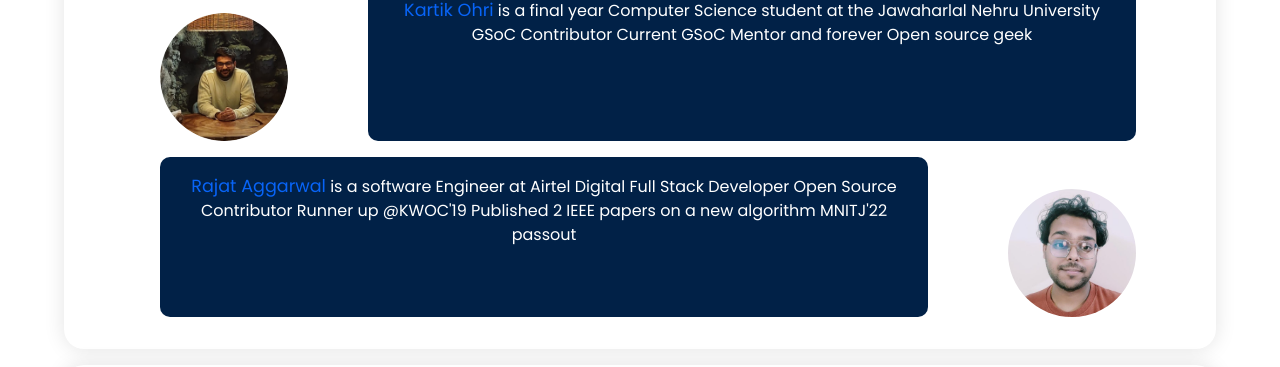
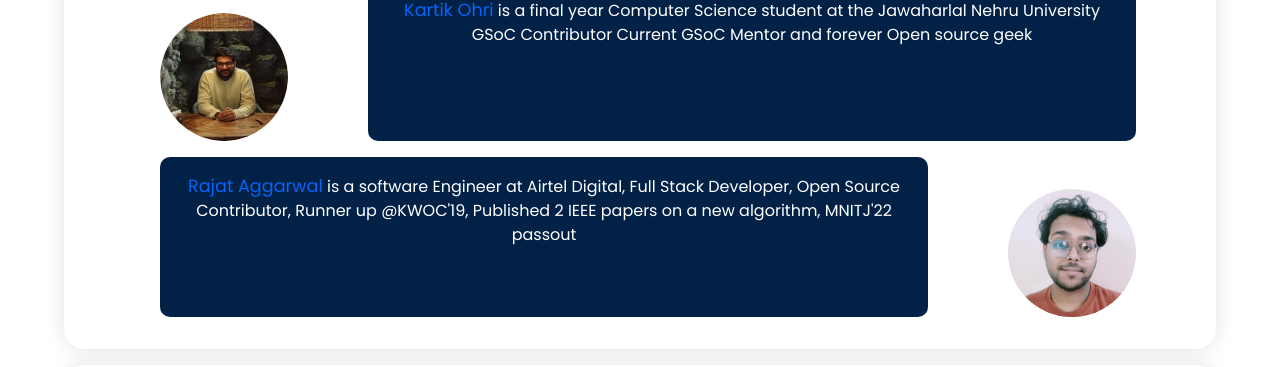
Before and after one commit to MicrosoftStudentChapterIGDTUW/reactmsc, a React (Create React App) app: page /bootcamp in a window 1280 px wide. Shown: the part 900-1267 px from the top of the page. Built offline with nearby package versions, Linux system fonts and the light colour scheme.

Commit message:
alignment

```diff
--- a/src/Bootcamp/Bootcamp.js
+++ b/src/Bootcamp/Bootcamp.js
@@ -21,14 +21,10 @@ function Bootcamp(){
             <div className="circlementor">
                 <h3>Web Development Mentors</h3>
                 <Teamleft image={kartik} name="Kartik Ohri" content=" is a final year Computer Science student at the Jawaharlal Nehru University
-                                                    GSoC Contributor
-                                                    Current GSoC Mentor and forever Open source geek"/>
-                <Teamright image={rajat} name="Rajat Aggarwal" content=" is a software Engineer at Airtel Digital
-                                                    Full Stack Developer
-                                                    Open Source Contributor
-                                                    Runner up @KWOC'19
-                                                    Published 2 IEEE papers on a new algorithm
-                                                    MNITJ'22 passout"/>
+                                                    GSoC Contributor Current GSoC Mentor and forever Open source geek"/>
+                <Teamright image={rajat} name="Rajat Aggarwal" content=" is a software Engineer at Airtel Digital,
+                                                    Full Stack Developer, Open Source Contributor,
+                                                    Runner up @KWOC'19, Published 2 IEEE papers on a new algorithm, MNITJ'22 passout"/>
             </div>
             <div className="circlementor">
                 <h3>AI/ML Mentors</h3>
```
